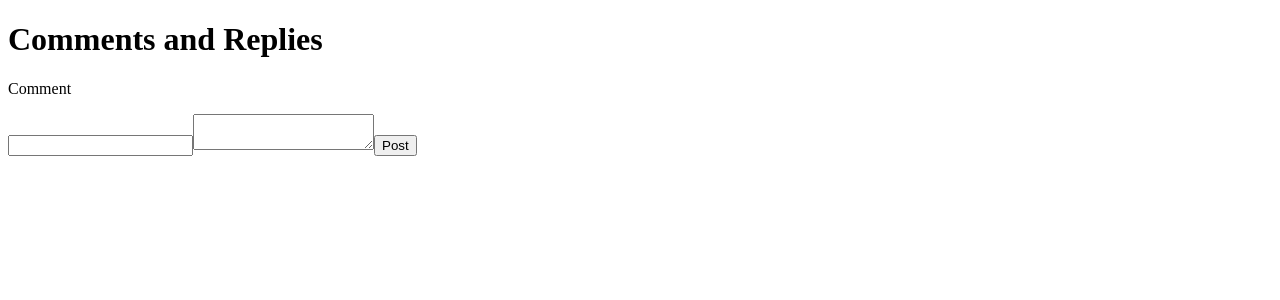
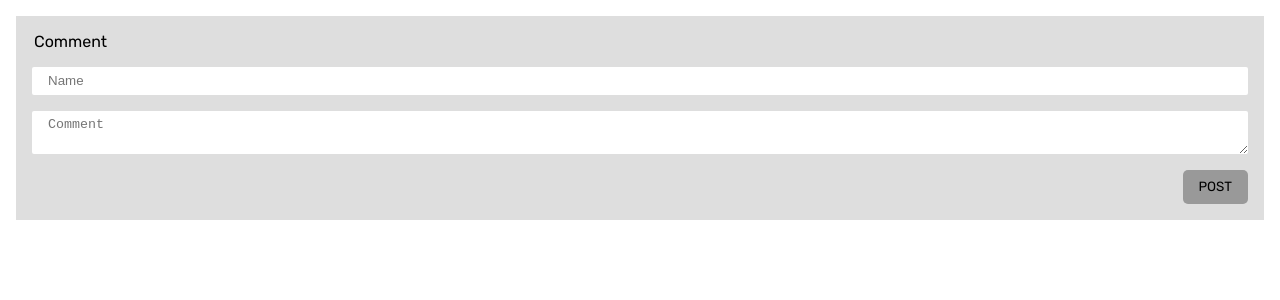
Before and after one commit to am-an-kumar/comment_and_reply, a React (Create React App) app: page / in a window 1280 px wide. Shown: the top 300 px of the page. Built offline with nearby package versions, Linux system fonts and the light colour scheme.

Commit message:
Implement add/delete comment/reply feature

```diff
--- a/src/components/App.js
+++ b/src/components/App.js
@@ -1,22 +1,152 @@
-import React from 'react'
+import React, { useState } from 'react'
+import GlobalStyle from './GlobalStyle'
+import StyledForm from './StyledForm'
+import CommentList from './CommentList'
+import Input from './Input'
+import TextArea from './TextArea'
+import Button from './Button'
+import Legend from './Legend'
 
 function App() {
+    const [formData, setFormData] = useState({
+        name: '',
+        comment: '',
+        disabled: true,
+    })
+
+    const [comments, setComments] = useState([])
+
     function handleSubmit(event) {
         event.preventDefault()
-        console.log('Form submitted')
+
+        const { name, comment } = formData
+        const timeStamp = Date.now()
+
+        setComments([
+            ...comments,
+            {
+                name,
+                text: comment,
+                id: timeStamp,
+                date: timeStamp,
+                replies: [],
+            },
+        ])
+
+        setFormData({
+            name: '',
+            comment: '',
+            disabled: true,
+        })
+    }
+
+    function handleChange(event) {
+        let { name, value } = event.target
+        value = value.trim()
+
+        // this is a deep copy as formData has primitive properties only
+        const formDataCopy = { ...formData }
+        formDataCopy[name] = value
+
+        setFormData({
+            ...formData,
+            [name]: value,
+            disabled: !(formDataCopy.name && formDataCopy.comment),
+        })
+    }
+
+    // add/edit/delete comments
+    function handleAddComment(commenterName, commentText) {}
+
+    function handleEditComment(commentId, commentText) {}
+
+    function handleDeleteComment(event) {
+        // DOM attributes are strings
+        const commentId = Number(event.target.dataset['commentid'])
+
+        setComments(
+            comments.filter(function filterComment(comment) {
+                return comment.id !== commentId
+            }),
+        )
+    }
+
+    // add/edit/delete replies
+    function handleAddReply(commentId, replierName, replyText) {
+        const currentTimestamp = Date.now()
+
+        setComments(
+            comments.map(function mapComments(comment) {
+                return comment.id === commentId
+                    ? {
+                          ...comment,
+                          replies: [
+                              ...comment.replies,
+                              {
+                                  name: replierName,
+                                  text: replyText,
+                                  id: currentTimestamp,
+                                  date: currentTimestamp,
+                              },
+                          ],
+                      }
+                    : comment
+            }),
+        )
+    }
+
+    function handleEditReply(commentId, replyId, replyText) {}
+
+    function handleDeleteReply(event) {
+        const dataset = event.target.dataset
+        const commentId = Number(dataset['commentid'])
+        const replyId = Number(dataset['replyid'])
+
+        setComments(
+            comments.map(function mapComment(comment) {
+                return comment.id === commentId
+                    ? {
+                          ...comment,
+                          replies: comment.replies.filter(function filterReply(
+                              reply,
+                          ) {
+                              return reply.id !== replyId
+                          }),
+                      }
+                    : comment
+            }),
+        )
     }
 
     return (
         <>
-            <h1>Comments and Replies</h1>
-            <form>
-                <p>Comment</p>
-                <input type="text" name="name" />
-                <textarea name="comment" />
-                <button type="submit" onClick={handleSubmit}>
+            <GlobalStyle />
+
+            <StyledForm onSubmit={handleSubmit}>
+                <Legend>Comment</Legend>
+                <Input
+                    name="name"
+                    placeholder="Name"
+                    value={formData.name}
+                    onChange={handleChange}
+                />
+                <TextArea
+                    name="comment"
+                    placeholder="Comment"
+                    value={formData.comment}
+                    onChange={handleChange}
+                />
+                <Button type="submit" disabled={formData.disabled}>
                     Post
-                </button>
-            </form>
+                </Button>
+            </StyledForm>
+
+            <CommentList
+                comments={comments}
+                handleAddReply={handleAddReply}
+                handleDeleteComment={handleDeleteComment}
+                handleDeleteReply={handleDeleteReply}
+            />
         </>
     )
 }
--- /dev/null
+++ b/src/components/Info.js
@@ -0,0 +1,62 @@
+import React from 'react'
+import PropTypes from 'prop-types'
+import Button from './Button'
+
+// comments will just have the commentId while replies will have both commentId and replyId
+function Info({
+    showReplyButton,
+    toggleReply,
+    handleDelete,
+    name,
+    text,
+    date,
+    commentId,
+    replyId,
+}) {
+    return (
+        <div>
+            <p>{name}</p>
+            <p>{text}</p>
+            <p>{date}</p>
+            <div>
+                {showReplyButton && (
+                    <Button
+                        data-commentid={commentId}
+                        data-replyid={replyId}
+                        onClick={toggleReply}
+                    >
+                        Reply
+                    </Button>
+                )}
+                <Button data-commentid={commentId} data-replyid={replyId}>
+                    Edit
+                </Button>
+                <Button
+                    data-commentid={commentId}
+                    data-replyid={replyId}
+                    onClick={handleDelete}
+                >
+                    Delete
+                </Button>
+            </div>
+        </div>
+    )
+}
+
+Info.defaultProps = {
+    commentId: -1,
+    replyId: -1,
+}
+
+Info.propTypes = {
+    name: PropTypes.string.isRequired,
+    text: PropTypes.string.isRequired,
+    commentId: PropTypes.number.isRequired,
+    replyId: PropTypes.number,
+    date: PropTypes.number.isRequired,
+    showReplyButton: PropTypes.bool,
+    toggleReply: PropTypes.func,
+    handleDelete: PropTypes.func.isRequired,
+}
+
+export default Info
```
